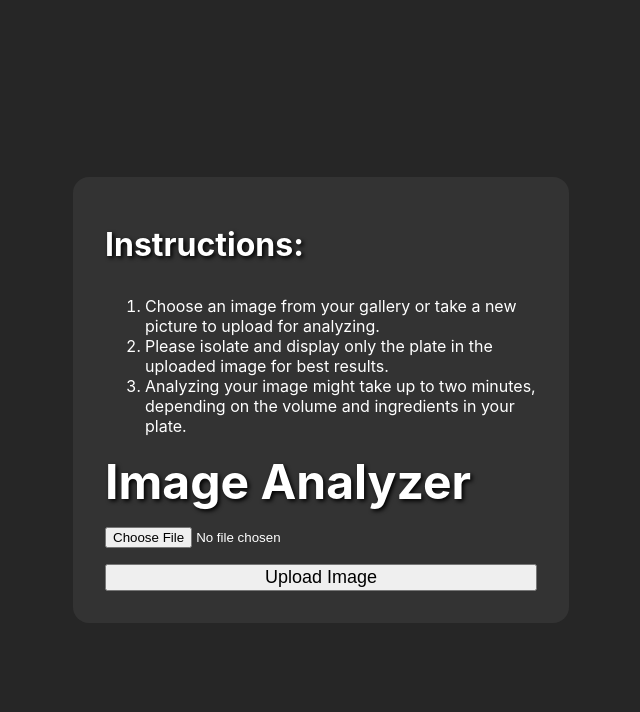
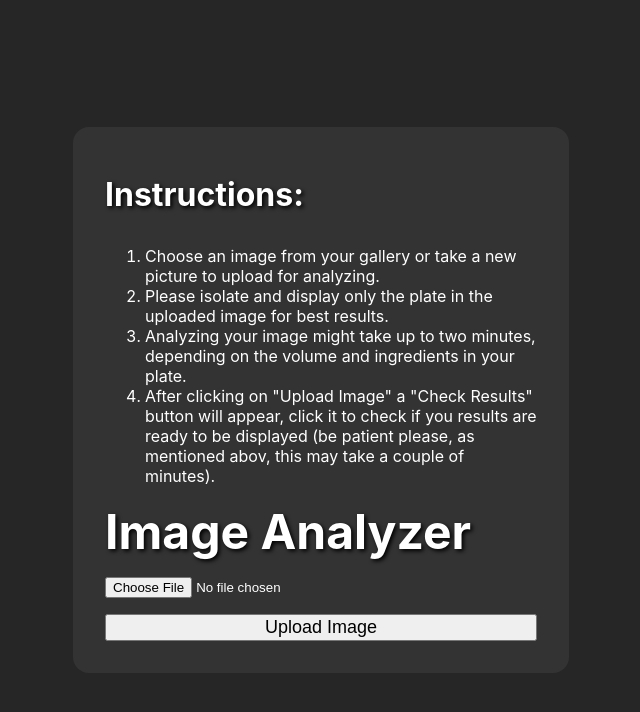
Before and after one commit to SamerArkab/volume_classification_client, a React (Create React App) app: page / in a window 1280 px wide. Shown: the top 712 px of the page, without its empty margins (319-959 px from the left). Built offline with nearby package versions, Linux system fonts and the light colour scheme.

Commit message:
more instructions

```diff
--- a/src/ImageUploader.js
+++ b/src/ImageUploader.js
@@ -67,6 +67,7 @@ function ImageUploader() {
                             <li>Choose an image from your gallery or take a new picture to upload for analyzing.</li>
                             <li>Please isolate and display only the plate in the uploaded image for best results.</li>
                             <li>Analyzing your image might take up to two minutes, depending on the volume and ingredients in your plate.</li>
+                            <li>After clicking on "Upload Image" a "Check Results" button will appear, click it to check if you results are ready to be displayed (be patient please, as mentioned abov, this may take a couple of minutes).</li>
                         </ol>
                     </Col>
                     <Col sm={12}>
```
